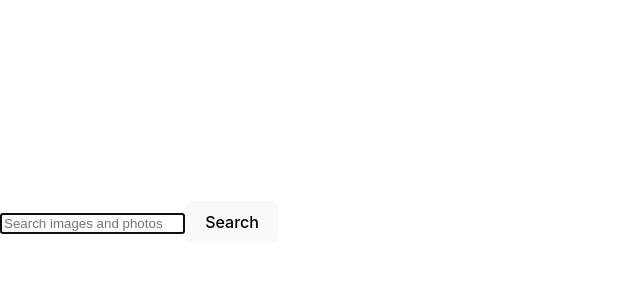
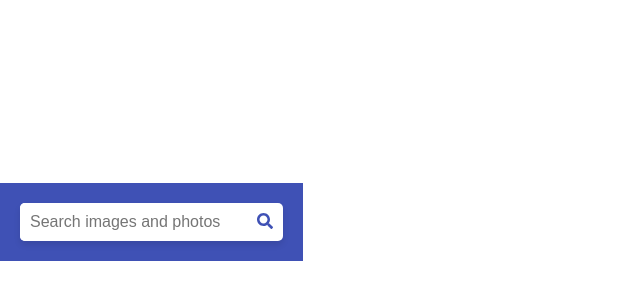
Before and after one commit to Velykobrat/goit-react-hw-04, a React (Vite) app: page / in a window 1280 px wide. Shown: the part 170-470 px from the top of the page, without its empty margins (0-640 px from the left). Built offline with nearby package versions, Linux system fonts and the light colour scheme.

Commit message:
SearchBar

```diff
--- a/package.json
+++ b/package.json
@@ -10,10 +10,13 @@
     "preview": "vite preview"
   },
   "dependencies": {
+    "@fortawesome/fontawesome-svg-core": "^6.5.2",
+    "@fortawesome/free-solid-svg-icons": "^6.5.2",
     "axios": "^1.7.2",
     "react": "^18.2.0",
     "react-dom": "^18.2.0",
     "react-hot-toast": "^2.4.1",
+    "react-icons": "^5.2.1",
     "react-loader-spinner": "^6.1.6",
     "react-modal": "^3.16.1"
   },
--- a/src/components/App/App.css
+++ /dev/null
@@ -1,44 +0,0 @@
-/* src/App.css */
-h1 {
-  text-align: center;
-  margin: 20px 0;
-}
-
-header form {
-  display: flex;
-  justify-content: center;
-  margin-bottom: 20px;
-}
-
-header input {
-  width: 300px;
-  padding: 10px;
-  margin-right: 10px;
-}
-
-header button {
-  padding: 10px;
-}
-
-ul {
-  display: flex;
-  flex-wrap: wrap;
-  list-style: none;
-  padding: 0;
-}
-
-li {
-  margin: 10px;
-}
-
-img {
-  display: block;
-  max-width: 100%;
-  height: auto;
-}
-
-button {
-  display: block;
-  margin: 20px auto;
-  padding: 10px 20px;
-}
--- a/src/components/App/App.jsx
+++ b/src/components/App/App.jsx
@@ -7,6 +7,7 @@ import Loader from '../Loader/Loader';
 import ErrorMessage from '../ErrorMessage/ErrorMessage';
 import LoadMoreBtn from '../LoadMoreBtn/LoadMoreBtn';
 import ImageModal from '../ImageModal/ImageModal';
+
 
 const App = () => {
     const [images, setImages] = useState([]);
--- /dev/null
+++ b/src/components/App/App.module.css
@@ -0,0 +1,72 @@
+
+header {
+  display: flex;
+  justify-content: center;
+  padding: 20px;
+  background-color: #f8f9fa;
+}
+
+form {
+  display: flex;
+}
+
+input {
+  width: 300px;
+  padding: 10px;
+  font-size: 16px;
+  border: 1px solid #ced4da;
+  border-radius: 4px 0 0 4px;
+}
+
+button {
+  padding: 10px 20px;
+  font-size: 16px;
+  border: 1px solid #ced4da;
+  border-left: none;
+  border-radius: 0 4px 4px 0;
+  background-color: #007bff;
+  color: white;
+  cursor: pointer;
+}
+
+button:hover {
+  background-color: #0056b3;
+}
+
+ul {
+  display: flex;
+  flex-wrap: wrap;
+  justify-content: center;
+  padding: 0;
+  list-style: none;
+}
+
+li {
+  margin: 10px;
+}
+
+div {
+  cursor: pointer;
+}
+
+img {
+  max-width: 100%;
+  height: auto;
+  border-radius: 4px;
+}
+
+button {
+  padding: 10px 20px;
+  font-size: 16px;
+  border: 1px solid #ced4da;
+  border-radius: 4px;
+  background-color: #007bff;
+  color: white;
+  cursor: pointer;
+  margin: 20px auto;
+  display: block;
+}
+
+button:hover {
+  background-color: #0056b3;
+}
--- a/src/components/SearchBar/SearchBar.jsx
+++ b/src/components/SearchBar/SearchBar.jsx
@@ -1,6 +1,7 @@
-// src/components/SearchBar/SearchBar.jsx
 import { useState } from 'react';
 import PropTypes from 'prop-types';
+import styles from './SearchBar.module.css';
+import { FaSearch } from 'react-icons/fa';
 
 const SearchBar = ({ onSubmit }) => {
     const [query, setQuery] = useState('');
@@ -9,8 +10,7 @@ const SearchBar = ({ onSubmit }) => {
         setQuery(e.target.value);
     };
 
-    const handleSubmit = (e) => {
-        e.preventDefault();
+    const handleIconClick = () => {
         if (query.trim() === '') {
             alert('Please enter a search term');
             return;
@@ -20,9 +20,10 @@ const SearchBar = ({ onSubmit }) => {
     };
 
     return (
-        <header>
-            <form onSubmit={handleSubmit}>
+        <header className={styles.header}>
+            <form className={styles.form}>
                 <input
+                    className={styles.input}
                     type="text"
                     autoComplete="off"
                     autoFocus
@@ -30,7 +31,7 @@ const SearchBar = ({ onSubmit }) => {
                     value={query}
                     onChange={handleInputChange}
                 />
-                <button type="submit">Search</button>
+                <FaSearch className={styles.icon} onClick={handleIconClick} />
             </form>
         </header>
     );
--- /dev/null
+++ b/src/components/SearchBar/SearchBar.module.css
@@ -0,0 +1,51 @@
+.header {
+    display: flex;
+    justify-content: center;
+    align-items: center;
+    padding: 20px;
+    background-color: #3f51b5;
+}
+
+.form {
+    display: flex;
+    width: 100%;
+    max-width: 600px;
+    background-color: #fff;
+    border-radius: 5px;
+    overflow: hidden;
+    box-shadow: 0px 4px 6px rgba(0, 0, 0, 0.1);
+}
+
+.input {
+    flex: 1;
+    padding: 10px;
+    border: none;
+    font-size: 16px;
+    outline: none;
+}
+
+.button {
+    padding: 10px 20px;
+    background-color: #3f51b5;
+    color: white;
+    border: none;
+    cursor: pointer;
+    font-size: 16px;
+}
+
+.button:hover {
+    background-color: #303f9f;
+}
+
+
+/* src/components/SearchBar/SearchBar.module.css */
+
+.icon {
+    padding: 10px;
+    color: #3f51b5;
+    cursor: pointer;
+}
+
+.icon:hover {
+    color: #303f9f;
+}
```
Also changed, not shown: 1 other file (tests, documents, lock files or other folders).
